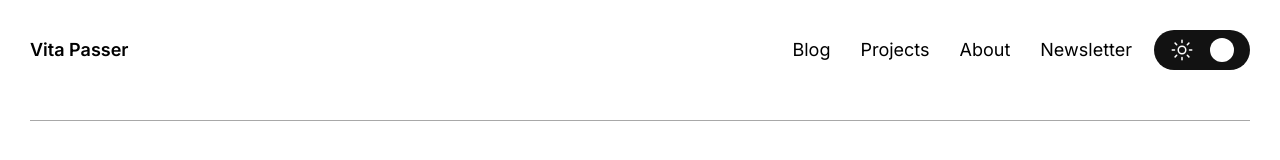
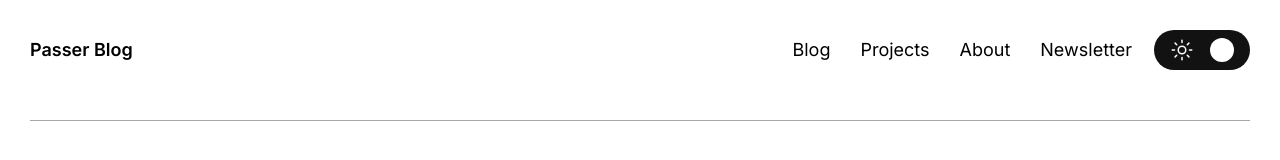
Before and after one commit to VitaPasser/passer-blog, a Next.js app: page /posts in a window 1280 px wide. Shown: the top 160 px of the page. Built offline with nearby package versions, Linux system fonts and the light colour scheme.

Commit message:
Replace title in navbar to header

```diff
--- a/src/components/Header.tsx
+++ b/src/components/Header.tsx
@@ -1,11 +1,15 @@
 import React from 'react'
 import Navbar from './Navbar'
+import Link from 'next/link'
 
 const Header = () => {
   return (
-    <>
+    <header className='flex justify-between items-center p-5 xl:pt-[30px] xl:pb-0 xl:px-0'>
+      <Link href='/'>
+        <p className='font-semibold text-lg leading-6'>Passer Blog</p>
+      </Link>
       <Navbar />
-    </>
+    </header>
   )
 }
 
--- a/src/components/Navbar.tsx
+++ b/src/components/Navbar.tsx
@@ -2,14 +2,10 @@ import React from 'react'
 import Menu from './Menu/Menu';
 import TurnDarkMode from './Menu/TurnDarkMode';
 import MenuLink from './Menu/MenuLink';
-import Link from 'next/link';
 
 const Navbar = () => {
     return (
-        <nav className='flex justify-between items-center p-5 xl:pt-[30px] xl:pb-0 xl:px-0'>
-            <Link href='/'>
-                <p className='font-semibold text-lg leading-6'>Vita Passer</p>
-            </Link>
+        <>
             <Menu className='md:hidden' />
             <nav className='hidden md:flex gap-[14px]'>
                 <MenuLink href='/posts'>Blog</MenuLink>
@@ -18,7 +14,7 @@ const Navbar = () => {
                 <MenuLink href='/newsletter'>Newsletter</MenuLink>
                 <TurnDarkMode />
             </nav>
-        </nav>
+        </>
     )
 }
 
```
